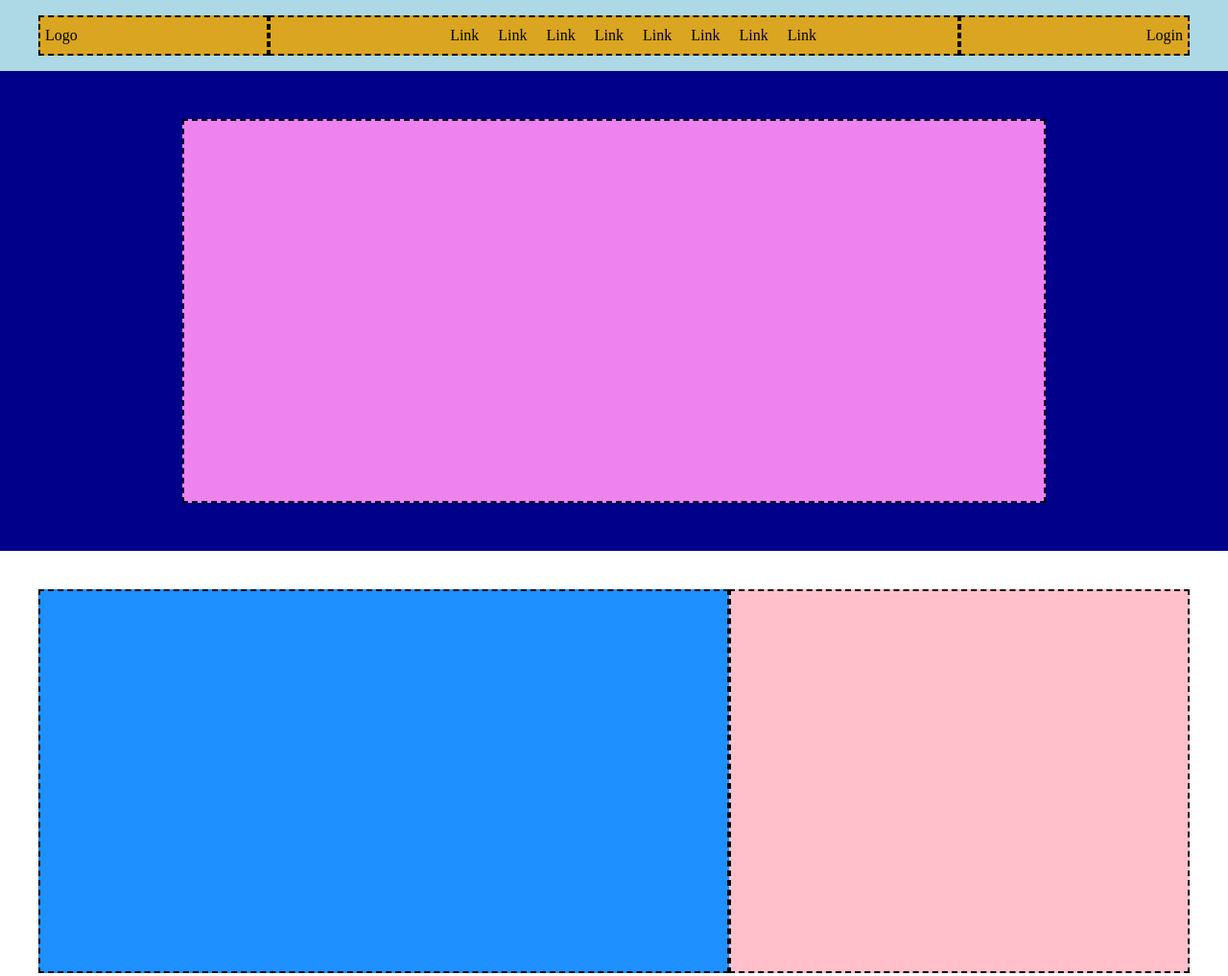
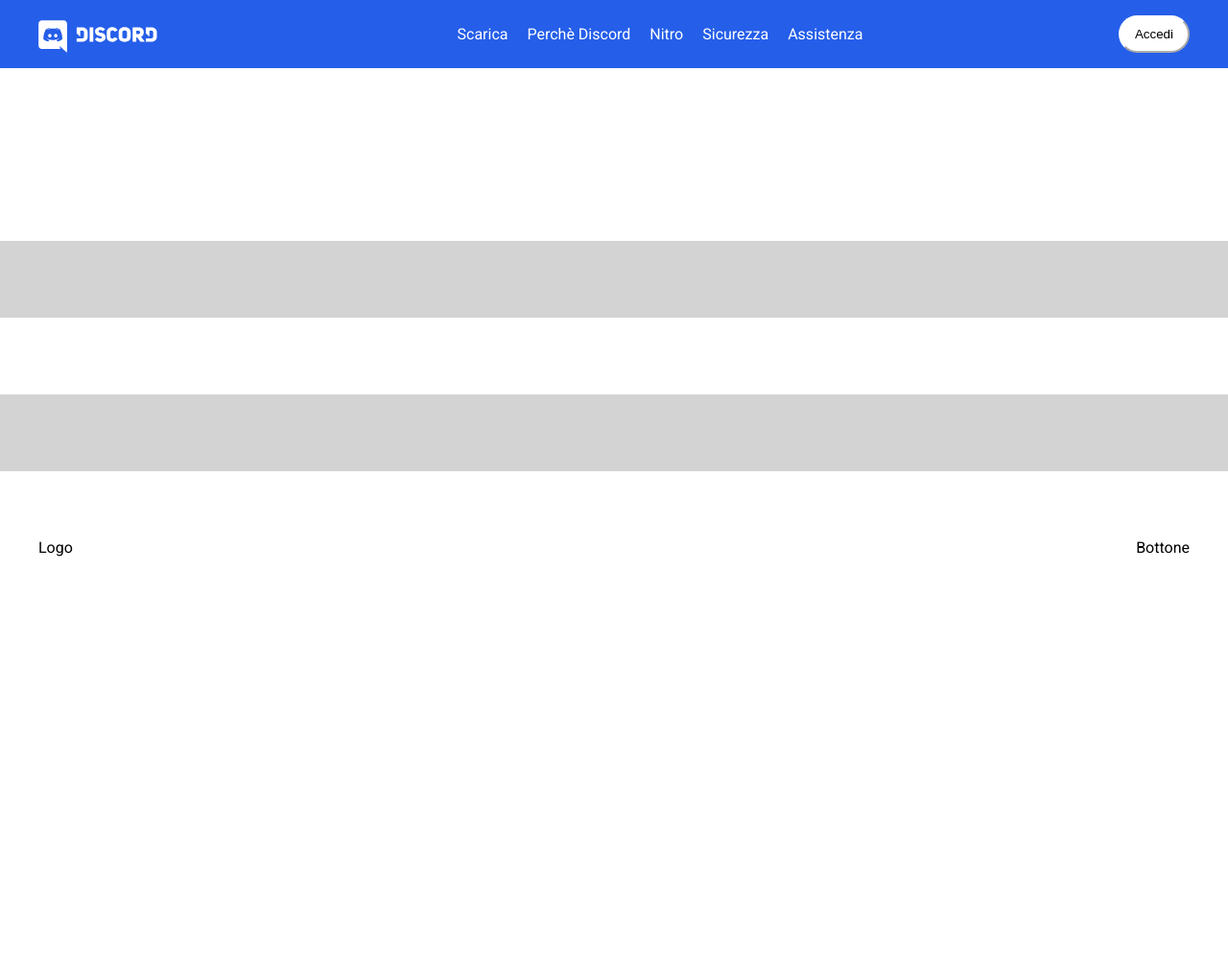
Before and after one commit to RiccardoBernardi1/htmlcss-discord, a plain HTML site: page index.html in a window 1280 px wide. Shown: the top 1017 px of the page at 96% size. After the commit the page ends 800 px from the top, so only its background shows below. Drawn offline with Linux system fonts and the light colour scheme.

Commit message:
aggiunto contenuto header-top

```diff
--- a/css/style.css
+++ b/css/style.css
@@ -33,13 +33,11 @@
     background-color: #00008b;
     height: 500px;
 }
-
 .debug .hero .container-small {
     background-color: #ee82ee;
     height: 100%;
     border: 2px dashed;
 }
-
 .debug section:last-child .container {
     height: 900px;
     background-color: green;
@@ -69,14 +67,13 @@
     background-color: #7fffd4;
     height: 50px;
 }
-
 .debug .footer-bottom .row > * {
     background-color: #ffb6c1;
     border: 2px dashed;
     padding: 0 5px;
 }
 
-/* COMMON*/
+/* COMMON */
 
 .container, .container-small {
     margin: auto;
@@ -91,23 +88,41 @@
     display: flex;
 }
 
+/* TIPOGRAPHY */
+
+body{
+    font-family: 'Roboto', sans-serif;
+}
+h1,h2,h3,h4,h5{
+    font-weight: bold;
+}
+
+/* BUTTONS */
+
+.btn{
+    padding: 10px 15px;
+    border-radius: 40px;
+    background-color: white;
+    border-color: white;
+}
 /* HEADER */
 
 .header-top {
     padding: 16px 0;
+    background-color: #255EE9;
+    color: white;
 }
 .header-top .row {
     align-items: center;
-}
-.logo, .login {
-    width: 20%;
-    padding: 0 5px;
+    justify-content: space-between;
 }
 .login {
-    text-align: right;
+    text-align: center;
+    color: #000;
 }
 .hero {
     padding: 50px 0;
+    color: white;
 }
 .main-nav {
     width: 60%;
@@ -124,8 +139,12 @@
     text-decoration: none;
     color: inherit;
 }
+.logo {
+    width: 130px;
+    height: 30px;
+}
 
-/*  MAIN */
+/* MAIN */
 
 section {
     padding: 40px 0;
--- a/index.html
+++ b/index.html
@@ -4,10 +4,13 @@
     <meta charset="UTF-8">
     <meta http-equiv="X-UA-Compatible" content="IE=edge">
     <meta name="viewport" content="width=device-width, initial-scale=1.0">
+    <link rel="preconnect" href="https://fonts.googleapis.com">
+<link rel="preconnect" href="https://fonts.gstatic.com" crossorigin>
+<link href="https://fonts.googleapis.com/css2?family=Roboto:wght@400;700&display=swap" rel="stylesheet">
     <link rel="stylesheet" href="css/style.css">
     <title>Discord</title>
 </head>
-    <body class="debug">
+    <body >
 
         <!-- HEADER -->
 
@@ -17,20 +20,21 @@
 
             <div class="header-top">
                 <div class="container row">
-                    <div class="logo">Logo</div>
+                    <div class="logo">
+                        <img src="img/logo.svg" alt="Logo Discord">
+                    </div>
                     <nav class="main-nav">
                         <ul>
-                            <li><a href="#">Link</a></li>
-                            <li><a href="#">Link</a></li>
-                            <li><a href="#">Link</a></li>
-                            <li><a href="#">Link</a></li>
-                            <li><a href="#">Link</a></li>
-                            <li><a href="#">Link</a></li>
-                            <li><a href="#">Link</a></li>
-                            <li><a href="#">Link</a></li>
+                            <li><a href="#">Scarica</a></li>
+                            <li><a href="#">Perchè Discord</a></li>
+                            <li><a href="#">Nitro</a></li>
+                            <li><a href="#">Sicurezza</a></li>
+                            <li><a href="#">Assistenza</a></li>
                         </ul>
                     </nav>
-                    <div class="login">Login</div>
+                    <div class="login">
+                        <button class="btn">Accedi</button>
+                    </div>
                 </div>
 
                 <!-- /header top -->
```
